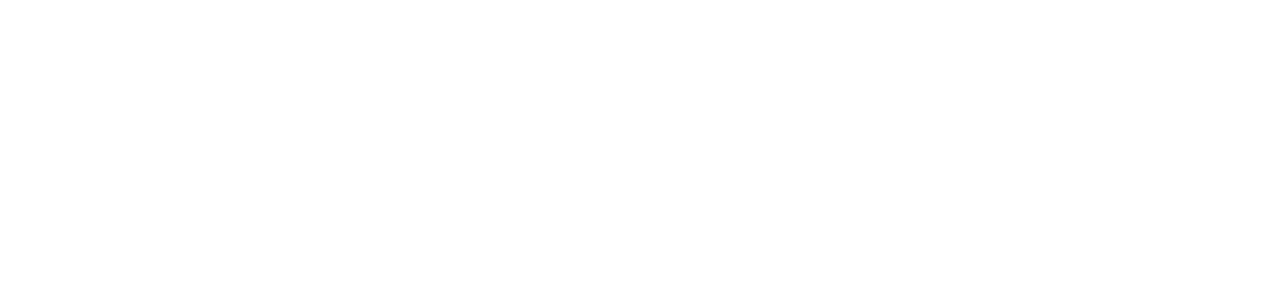
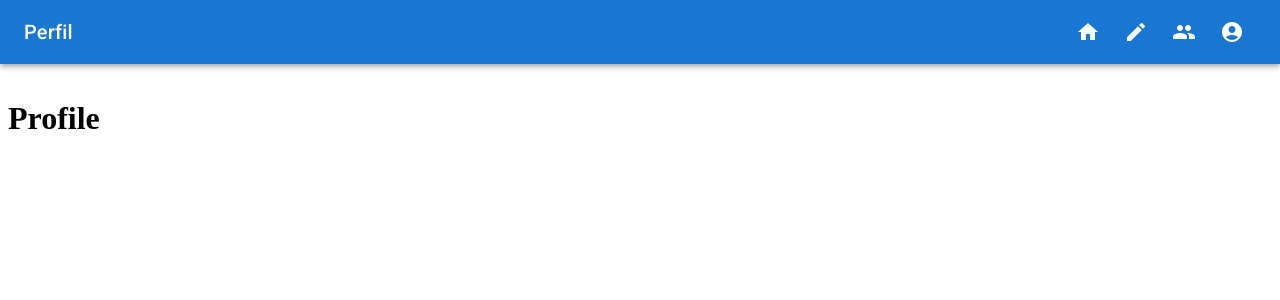
Before and after one commit to bc-fullstack-01/Alvaro-Javier-Chaga-frontend, a React (Create React App) app: page /profile in a window 1280 px wide. Before the commit this address had no page. Shown: the top 300 px of the page. Built offline with nearby package versions, Linux system fonts and the light colour scheme; the HTML template or start-up script is replaced by a standard one.

Commit message:
CustomAppBar Active

```diff
--- a/src/App.tsx
+++ b/src/App.tsx
@@ -4,6 +4,9 @@ import './App.css';
 import Signin from "./pages/Signin";
 import Signup from './pages/Signup';
 import Home from './pages/Home';
+import NewPost from './pages/NewPost';
+import Profile from './pages/Profile';
+import Profiles from './pages/Profiles';
 
 function App() {
   return (
@@ -12,6 +15,9 @@ function App() {
         <Route path="/" element={ <Signin /> } />
         <Route path="/home" element={ <Home /> } />
         <Route path="/register" element={ <Signup /> } />
+        <Route path="/create" element={<NewPost />} />
+        <Route path="/profile" element={<Profile />} />
+        <Route path="/profiles" element={<Profiles />} />
 
       </Routes>
     </BrowserRouter>
--- a/src/components/AuthForm/index.tsx
+++ b/src/components/AuthForm/index.tsx
@@ -2,7 +2,7 @@ import React, { useState } from 'react';
 import { Link } from "react-router-dom";
 import { Container, Stack, TextField, Button } from '@mui/material';
 
-import logo from '../../assets/Logo.svg';
+import logo from '../../assets/logo.svg';
 
 import "./index.css";
 
--- a/src/components/CustomActionIcon/index.tsx
+++ b/src/components/CustomActionIcon/index.tsx
@@ -9,7 +9,7 @@ import {
 interface Props {
     commentCount: number;
     likeCount: number;
-    likes: string[]
+    likes: string[];
 }
 
 const CustomActionIcon = ({ commentCount, likeCount, likes }: Props) => {
--- a/src/components/CustomAppBar/index.tsx
+++ b/src/components/CustomAppBar/index.tsx
@@ -1,11 +1,21 @@
-import React from 'react';
-import { AppBar, Toolbar, Typography, Box, IconButton } from "@mui/material"
-import { Navigate } from 'react-router-dom';
+import React from "react";
+import { useNavigate } from "react-router-dom";
+import { AppBar, Toolbar, Typography, Box } from "@mui/material";
+import {
+  Home as HomeIcon,
+  Edit as EditIcon,
+  Group as GroupIcon,
+  AccountCircle as AccountCircleIcon,
+} from "@mui/icons-material";
+import CustomIconButton from "../CustomiconButton";
 
+interface Props {
+  title: string;
+}
 
-const CustomAppBar = () => {
+const CustomAppBar = ({ title }: Props) => {
+  const navigate = useNavigate();
   return (
-    <div>
     <AppBar position="fixed">
       <Toolbar>
         <Typography
@@ -17,7 +27,7 @@ const CustomAppBar = () => {
           {title}
         </Typography>
         <Box sx={{ flexGrow: 1 }} />
-          <Box sx={{ dispaly: { xs: "none" } }} />
+        <Box sx={{ dispaly: { xs: "none", md: "flex" } }}>
         <CustomIconButton
         label="show home"
         onClickCallback={() => navigate("/home")}
@@ -32,14 +42,20 @@ const CustomAppBar = () => {
         </CustomIconButton>
         <CustomIconButton
         label="show profiles"
-              onClickCallback={() => Navigate("/profiles")}
+        onClickCallback={() => navigate("/profiles")}
         >
           <GroupIcon />
         </CustomIconButton>
-              <CustomIConButton></CustomIConButton>
+        <CustomIconButton
+        label="show profile"
+        onClickCallback={() => navigate("/profile")}
+        >
+          <AccountCircleIcon />
+        </CustomIconButton>
+      </Box>
       </Toolbar>
     </AppBar>
-    </div>
+
   );
 };
 
--- a/src/components/CustomiconButton/index.tsx
+++ b/src/components/CustomiconButton/index.tsx
@@ -1,5 +1,5 @@
+import React, { ReactElement } from 'react';
 import { IconButton } from '@mui/material';
-import React from 'react';
 
 interface Props {
     children: ReactElement;
@@ -8,12 +8,12 @@ interface Props {
 }
 
 const CustomIconButton = ({ children, label, onClickCallback }: Props) => {
-    return(
+    return (
         <IconButton
-        size="large"
-        arial-label={label}
-        colosr="inherit"
-        onClick={() => onClickCallback()}
+            size="large"
+            arial-label={label}
+            color="inherit"
+            onClick={() => onClickCallback()}
         >
             {children}
         </IconButton>
--- a/src/components/PostCard/index.tsx
+++ b/src/components/PostCard/index.tsx
@@ -9,12 +9,13 @@ import {
 } from "@mui/material";
 import CustomAvatar from "../CustomAvatar";
 import CustomActionIcon from "../CustomActionIcon";
+import { Post } from "../../Models/Post";
 
 interface Props {
     post: Post;
     }
 
-const PostCard = ({ post }: { post: Props }) => {
+const PostCard = ({ post }: Props ) => {
     return (
         <Paper elevation={0} sx={{ marginX: 24 }}>
             <CardHeader
--- a/src/pages/Home/index.tsx
+++ b/src/pages/Home/index.tsx
@@ -4,7 +4,7 @@ import PostCard from "../../components/PostCard";
 
 import server from "../../api/server";
 import { Divider } from "@mui/material";
-import { Post } from "../../Models/Post"
+import { Post } from "../../Models/Post";
 
 const Home = () => {
     const token = localStorage.getItem("accesToken");
--- /dev/null
+++ b/src/pages/NewPost/index.tsx
@@ -0,0 +1,13 @@
+import React from "react";
+import CustomAppBar from "../../components/CustomAppBar";
+
+const NewPost = () => {
+    return (
+        <div>
+            <CustomAppBar title="Novo Post" />
+            <h1 style={{ marginTop: "100px" }}>Novo Post</h1>
+        </div>
+    );
+};
+
+export default NewPost;
--- a/src/pages/Profile/index.tsx
+++ b/src/pages/Profile/index.tsx
@@ -0,0 +1,13 @@
+import React from "react";
+import CustomAppBar from "../../components/CustomAppBar";
+
+const Profile = () => {
+    return (
+        <div>
+            <CustomAppBar title="Perfil" />
+            <h1 style={{ marginTop: "100px" }}>Profile</h1>
+        </div>
+    );
+};
+
+export default Profile;
--- a/src/pages/Profiles/index.tsx
+++ b/src/pages/Profiles/index.tsx
@@ -0,0 +1,13 @@
+import React from "react";
+import CustomAppBar from "../../components/CustomAppBar";
+
+const Profiles = () => {
+    return (
+        <div>
+            <CustomAppBar title="Perfis" />
+            <h1 style={{ marginTop: "100px" }}>Profiles</h1>
+        </div>
+    );
+};
+
+export default Profiles;
--- a/src/pages/Signin/index.tsx
+++ b/src/pages/Signin/index.tsx
@@ -10,7 +10,6 @@ interface TokenUser {
     user: string;
     profile: string;
 };
-
 const Signin = () => {
     const navigate = useNavigate();
 
@@ -20,7 +19,6 @@ const Signin = () => {
                 user,
                 password,
             });
-
             const { accessToken } = response.data;
             localStorage.setItem("accessToken", accessToken);
             const decoded = jwt_decode(accessToken) as TokenUser;
--- a/src/pages/Signup/index.tsx
+++ b/src/pages/Signup/index.tsx
@@ -5,16 +5,18 @@ import AuthForm from '../../components/AuthForm';
 import server from '../../api/server';
 
 const Signup = () => {
+    const navigate = useNavigate();
+
     const handleRegister = async (user: string, password: string) => {
         try {
           const response = await server.post('/security/register', {
             user,
             password
           });
-          console.log(response.data);
 
+          navigate("/");
         } catch(err) {
-            console.log(err);
+            alert("Não foi possível criar usuário");
         }
     };
     return (
```
Also changed, not shown: 1 other file (tests, documents, lock files or other folders). Lines whose indentation alone changed are shown as unchanged.
